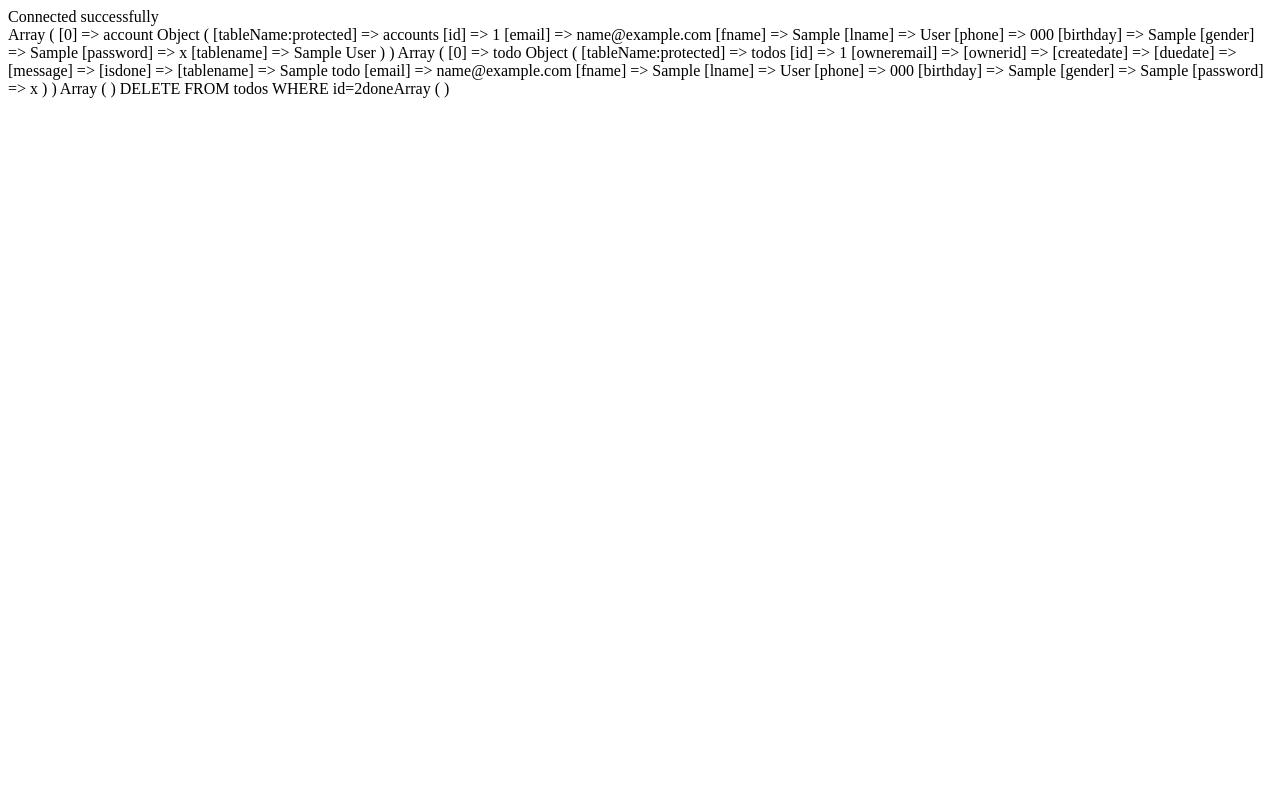
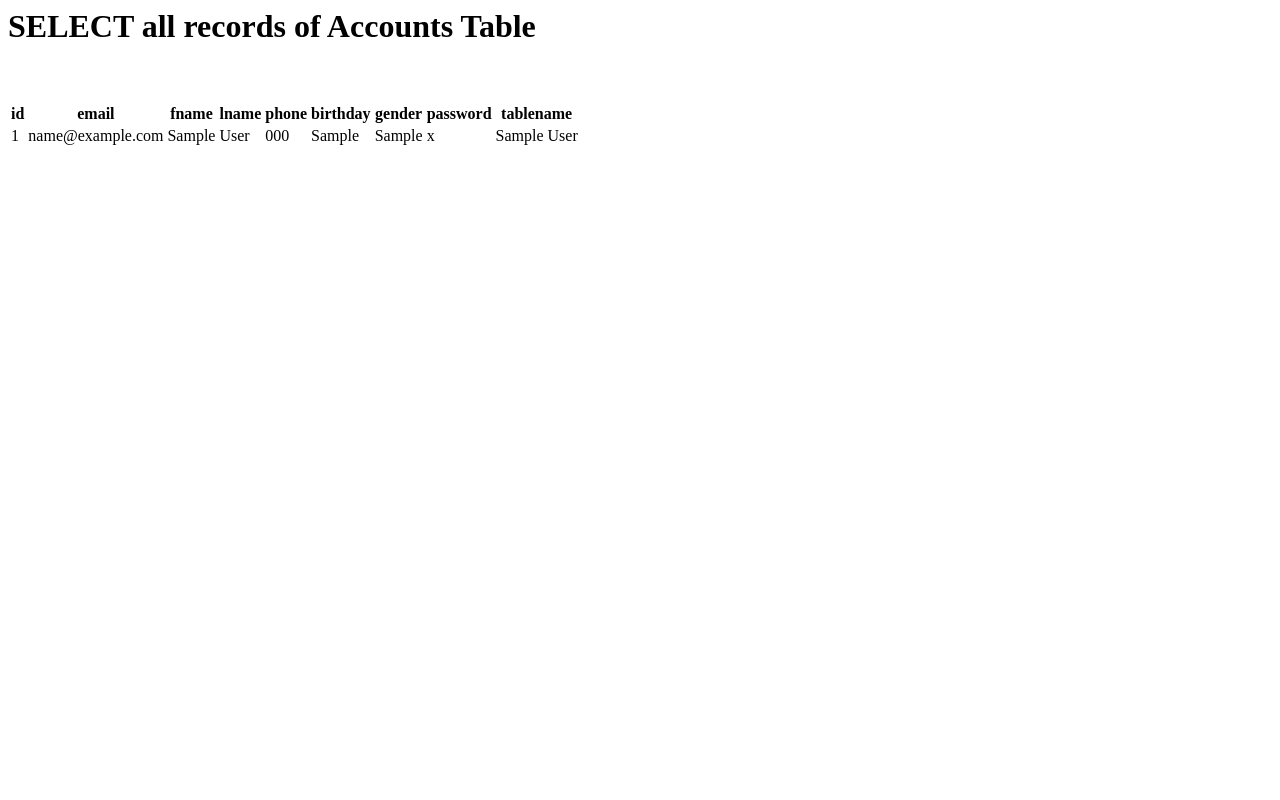
Before and after one commit to sanchitkul/Active-Records, a PHP site: page / in a window 1280 px wide. Run offline with PHP 8.4, Linux system fonts and the light colour scheme; tables that the repository leaves empty or names only in its code hold one stand-in row (values such as "Sample post").

Commit message:
Displayed all records of accounts in tabular form using select all query

```diff
--- a/index.php
+++ b/index.php
@@ -14,7 +14,7 @@ try
 {
 self::$connection = new PDO('mysql:host=' . CONNECTION . ';dbname=' . DATABASE, USERNAME, PASSWORD);
 self::$connection->setAttribute(PDO::ATTR_ERRMODE, PDO::ERRMODE_EXCEPTION);
-echo 'Connected successfully <br>';
+echo ' <br>';
 }
 catch (PDOException $e)
 {
@@ -179,6 +179,64 @@ public function __construct()
 }
 
 
+class tableClass
+{
+private static $table;
+public static function checkRecord ($rec)
+{
+if(count($rec) == 0)
+{
+$printtb = "Records not found</br>";
+}
+else
+{
+$printtb = self::printTable($rec);
+}
+return $printtb;
+}
+public static function printTable($rec)
+{
+self::$table.= '<table>';
+self::$table.= '<tr>';
+$headerFields = $rec[0];
+foreach ($headerFields as $key => $value)
+{
+self::$table .= "<th>$key</th>";
+}
+self::$table.= '</tr>';
+foreach ($rec as $record)
+{
+self::$table.= '<tr>';
+foreach($record as $key => $value)
+{
+ self::$table.= "<td>$value</td>";
+}
+self::$table .= '</tr>';
+}
+self::$table .= '</table> <br>';
+return self::$table;
+}
+}
+echo ('<h1>SELECT all records of Accounts Table</h1></br>');
+$record= accounts::findAll();
+$record = tableClass::checkRecord($record);
+echo ($record);
+/*$newRec = new account();
+$newRec->email="vkv@gmail.com";
+$newRec->fname="James";
+$newRec->lname="Bond";
+$newRec->phone='007';
+$newRec->birthday='01011955';
+$newRec->gender='male';
+$newRec->password='001';
+$newID = $newRec->save();
+echo " <br> <b> Inserted record into table</b> <br> ";
+$updateRec = new account();
+$updateRec->id = $newID;
+$updateRec->email="bond007@gmail.com";
+$updateId = $updateRec->save();
+echo " <br> <b> Updated record into table </b> <br> ";
+*/
 
 
 
@@ -186,14 +244,8 @@ public function __construct()
 
 
 
-$records = accounts::findAll();
-print_r($records);
-$records = todos::findAll();
-print_r($records);
-$record = todos::findOne(2);
-print_r($record);
-$records = todos::deleteRecord(2);
-print_r($record);
+
+
 
 
 
```
